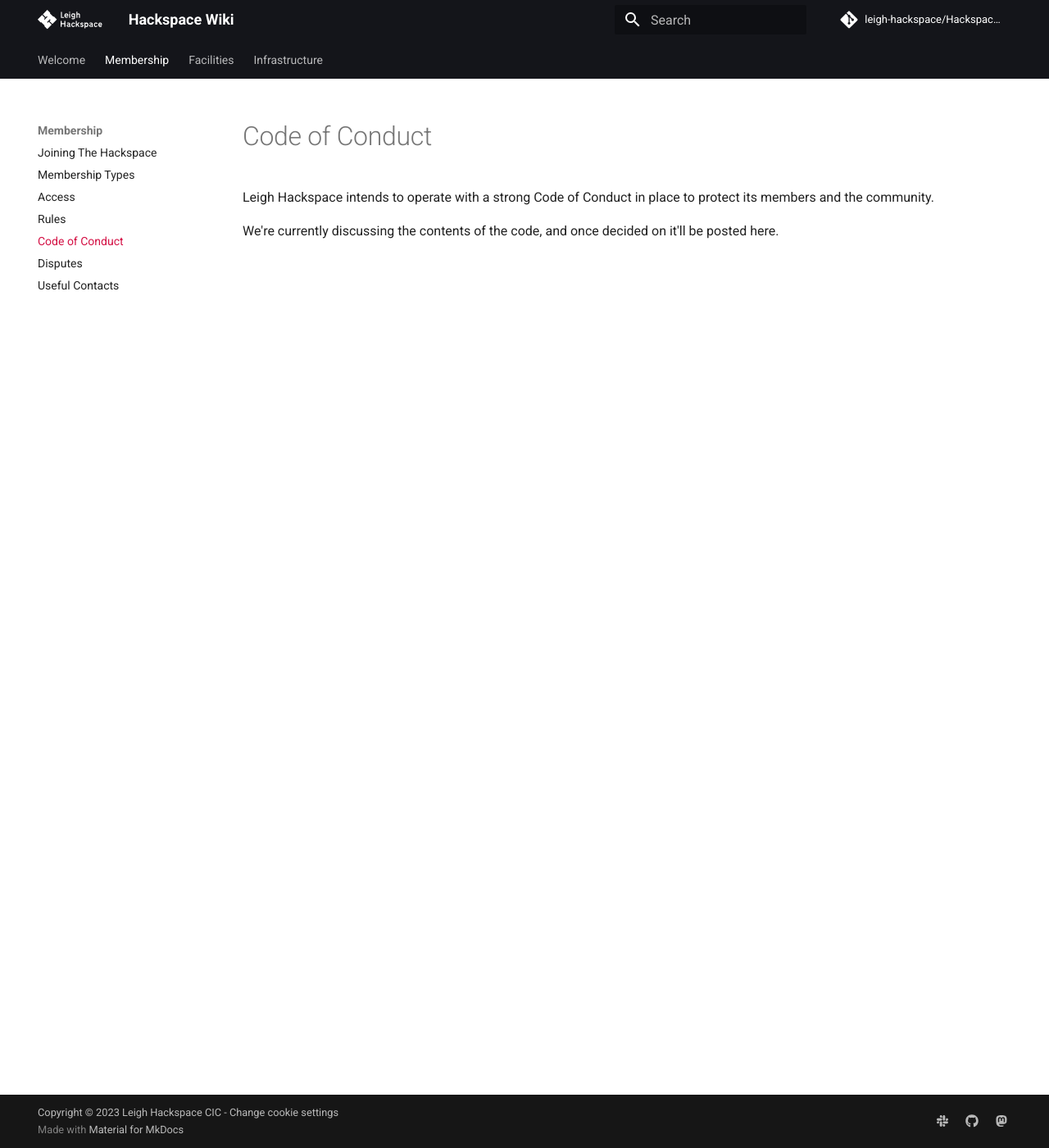
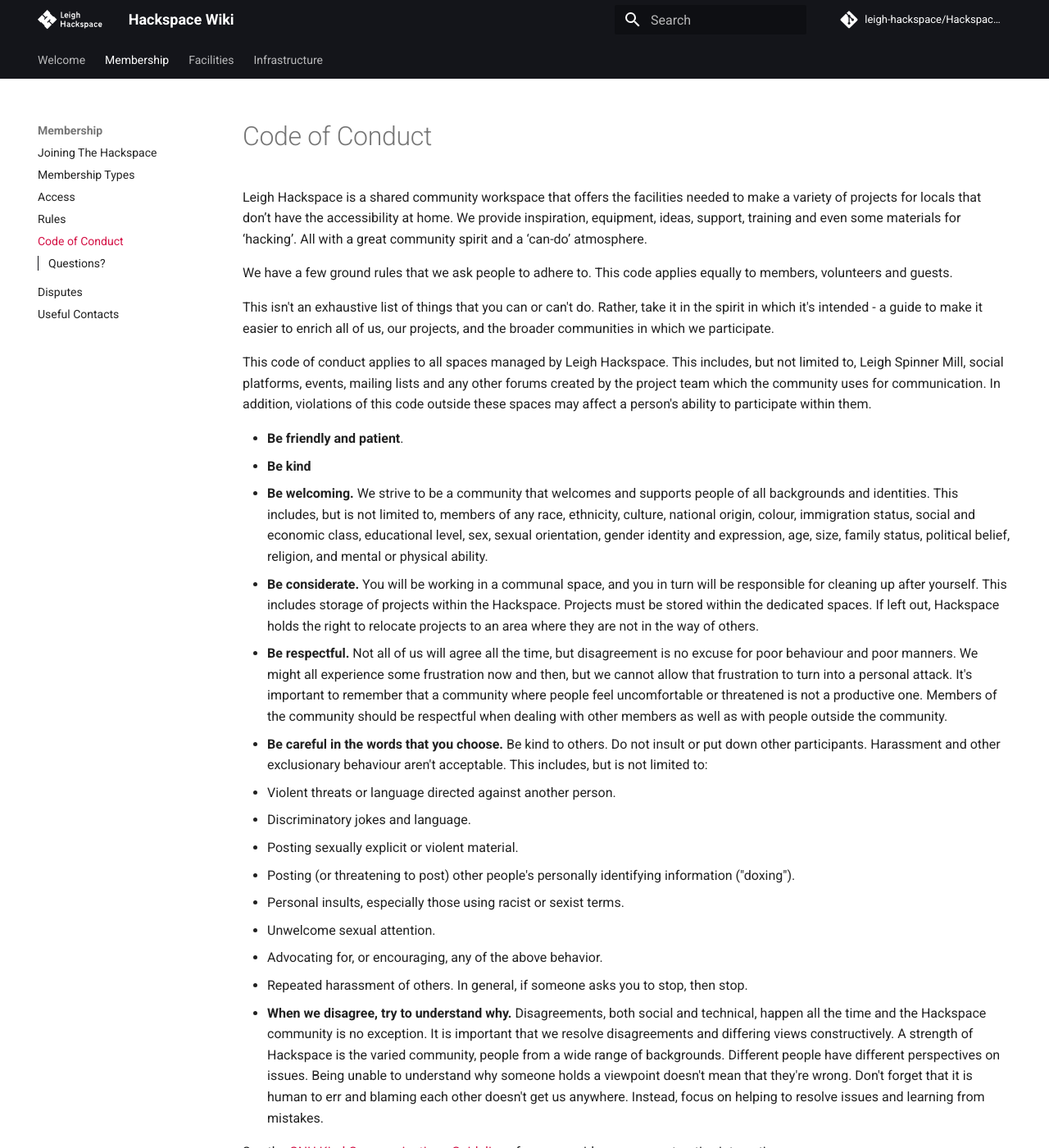
Before and after one commit to leigh-hackspace/HackspaceWiki, an MkDocs documentation site: the page built from docs/membership/code_of_conduct.md, in a window 1280 px wide and 1400 px high. Shown: the whole window at 82% size. Built offline with MkDocs 1.6.1 and Material for MkDocs 9.7.7, drawn with Linux system fonts in a browser that asks for light colours; comment, search, counter and statistics services are not loaded; the version menu is left out; some of the changed text lies outside the part shown.

Commit message:
Update CoC with discussed document

```diff
--- a/docs/membership/code_of_conduct.md
+++ b/docs/membership/code_of_conduct.md
@@ -1,5 +1,87 @@
 # Code of Conduct
 
-Leigh Hackspace intends to operate with a strong Code of Conduct in place to protect its members and the community.
+Leigh Hackspace is a shared community workspace that offers the
+facilities needed to make a variety of projects for locals that don’t
+have the accessibility at home. We provide inspiration, equipment,
+ideas, support, training and even some materials for ‘hacking’. All
+with a great community spirit and a ‘can-do’ atmosphere.
 
-We're currently discussing the contents of the code, and once decided on it'll be posted here.
+We have a few ground rules that we ask people to adhere to. This
+code applies equally to members, volunteers and guests.
+
+This isn't an exhaustive list of things that you can or can't do.
+Rather, take it in the spirit in which it's intended - a guide to make it
+easier to enrich all of us, our projects, and the broader communities
+in which we participate.
+
+This code of conduct applies to all spaces managed by Leigh
+Hackspace. This includes, but not limited to, Leigh Spinner Mill,
+social platforms, events, mailing lists and any other forums created
+by the project team which the community uses for communication.
+In addition, violations of this code outside these spaces may affect a
+person's ability to participate within them.
+
+* **Be friendly and patient**.
+* **Be kind**
+* **Be welcoming.** We strive to be a community that welcomes
+and supports people of all backgrounds and identities. This
+includes, but is not limited to, members of any race, ethnicity,
+culture, national origin, colour, immigration status, social and
+economic class, educational level, sex, sexual orientation,
+gender identity and expression, age, size, family status,
+political belief, religion, and mental or physical ability.
+* **Be considerate.** You will be working in a communal space,
+and you in turn will be responsible for cleaning up after
+yourself. This includes storage of projects within the
+Hackspace. Projects must be stored within the dedicated
+spaces. If left out, Hackspace holds the right to relocate
+projects to an area where they are not in the way of others.
+* **Be respectful.** Not all of us will agree all the time, but
+disagreement is no excuse for poor behaviour and poor
+manners. We might all experience some frustration now and
+then, but we cannot allow that frustration to turn into a
+personal attack. It's important to remember that a community
+where people feel uncomfortable or threatened is not a
+productive one. Members of the community should be
+respectful when dealing with other members as well as with
+people outside the community.
+* **Be careful in the words that you choose.** Be kind to others.
+Do not insult or put down other participants. Harassment and
+other exclusionary behaviour aren't acceptable. This includes,
+but is not limited to:
+  * Violent threats or language directed against another
+  person.
+  * Discriminatory jokes and language.
+  * Posting sexually explicit or violent material.
+  * Posting (or threatening to post) other people's personally
+  identifying information ("doxing").
+  * Personal insults, especially those using racist or sexist
+  terms.
+  * Unwelcome sexual attention.
+  * Advocating for, or encouraging, any of the above
+  behavior.
+  * Repeated harassment of others. In general, if someone
+  asks you to stop, then stop.
+* **When we disagree, try to understand why.** Disagreements,
+both social and technical, happen all the time and the
+Hackspace community is no exception. It is important that we
+resolve disagreements and differing views constructively. A
+strength of Hackspace is the varied community, people from a
+wide range of backgrounds. Different people have different
+perspectives on issues. Being unable to understand why
+someone holds a viewpoint doesn't mean that they're wrong.
+Don't forget that it is human to err and blaming each other
+doesn't get us anywhere. Instead, focus on helping to resolve
+issues and learning from mistakes.
+
+See the [GNU Kind Communications Guidelines](https://www.gnu.org/philosophy/kind-communication.en.html) for more guidance
+on constructive interactions.
+
+If you believe someone is violating the code of conduct, we ask that
+you report it by emailing [info@leighack.org](mailto:info@leighhack.org).
+
+## Questions?
+If you have questions, please feel free to [contact us](mailto:info@leighhack.org).
+
+Text derived from the GCC project Code of Conduct, used under
+the Creative Commons Attribution license.
```
